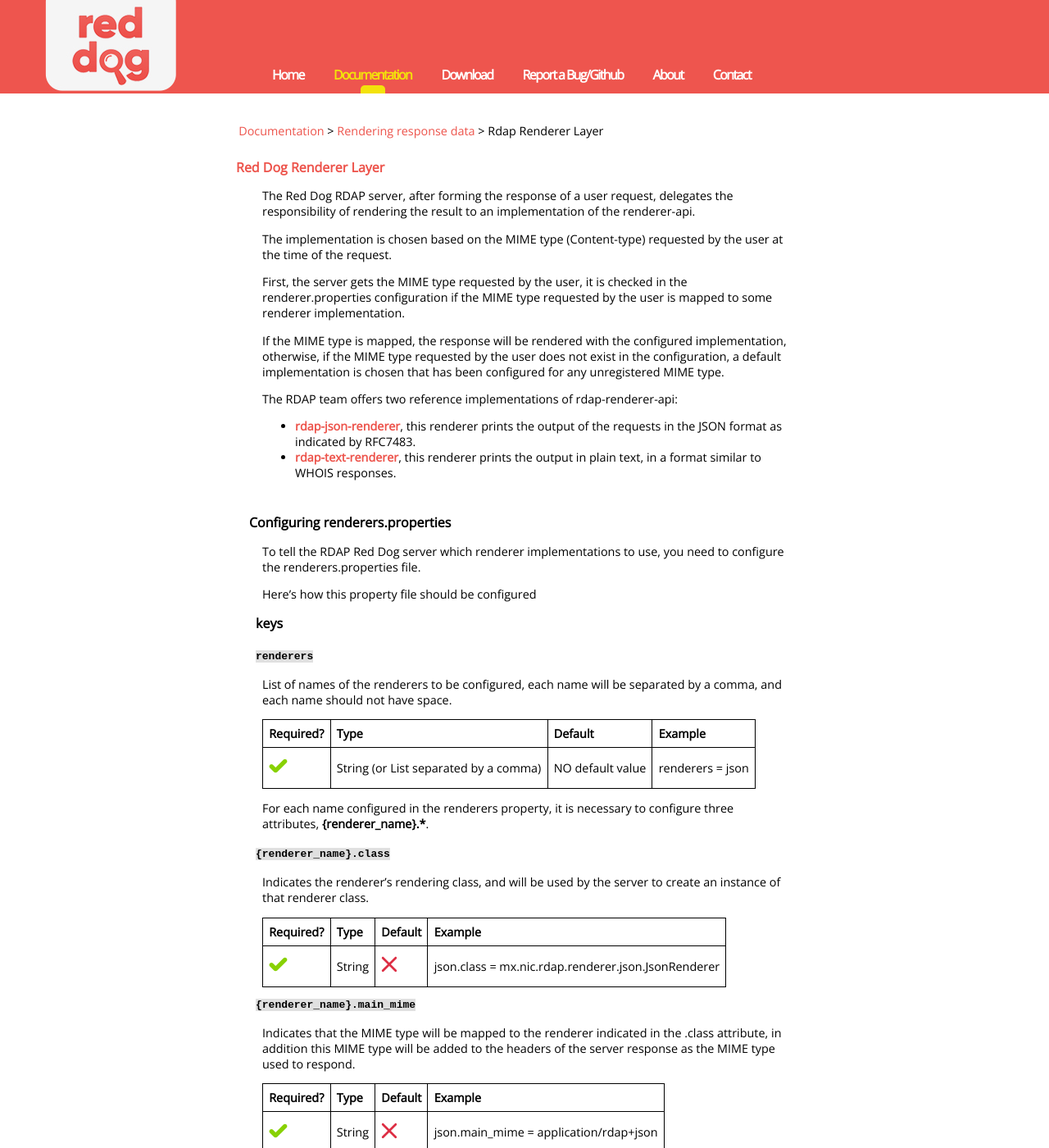
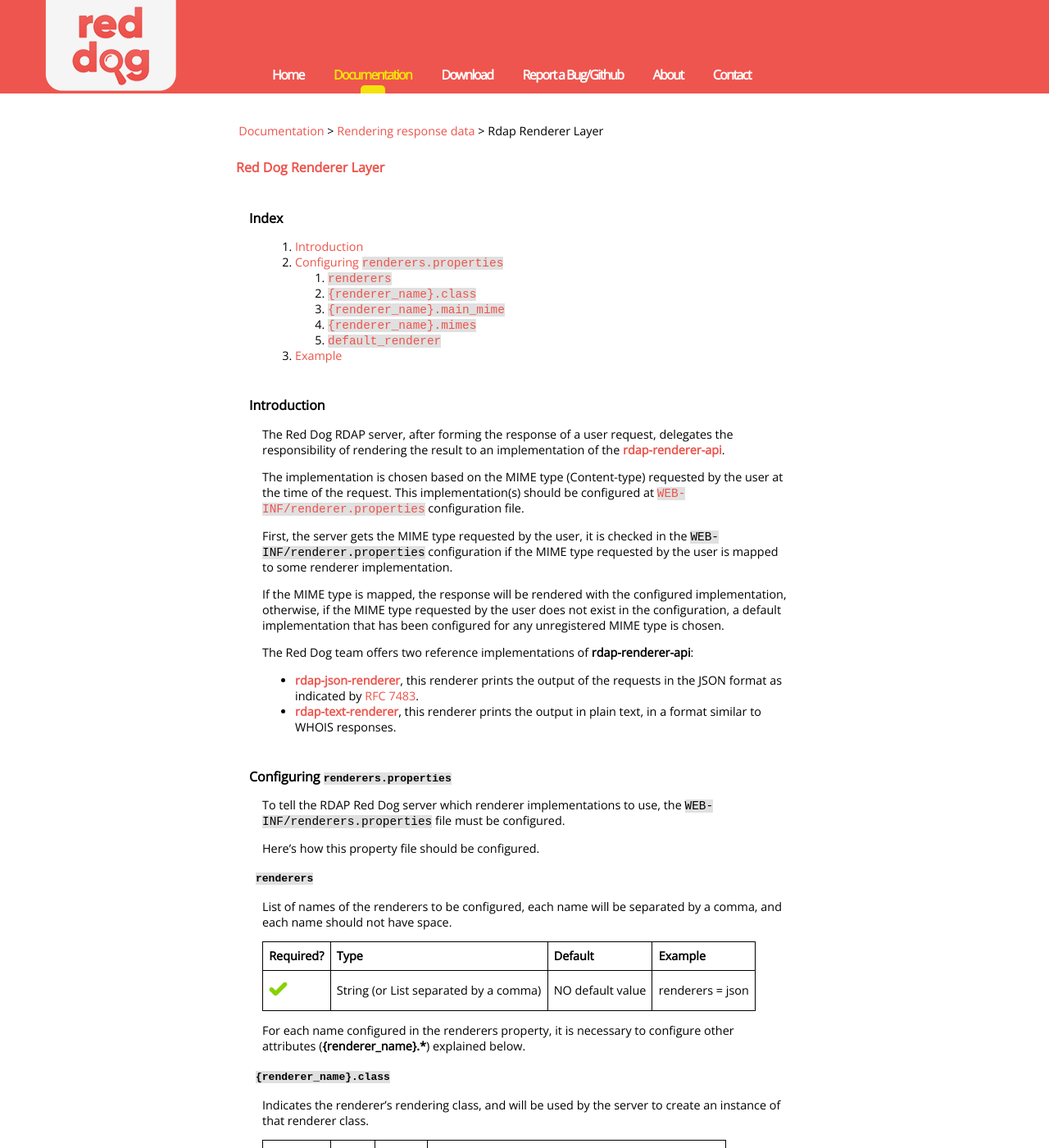
Before and after one commit to NICMx/rdap-server, a Jekyll site: the page built from renderer-layer.md, in a window 1280 px wide and 1400 px high. Shown: the whole window at 82% size. Built offline with Jekyll 4.4.1, drawn with Linux system fonts in a browser that asks for light colours; nearby versions of some CDN libraries; some of the changed text lies outside the part shown.

Commit message:
Add index, some redaction and format corrections

````diff
--- a/renderer-layer.md
+++ b/renderer-layer.md
@@ -5,27 +5,37 @@ wheretogo: ["Create new renderers", "renderer-implementation.html"]
 ---
 # Red Dog Renderer Layer
 
-The Red Dog RDAP server, after forming the response of a user request, delegates the responsibility of rendering the result to an implementation of the renderer-api.
+## Index
 
-The implementation is chosen based on the MIME type (Content-type) requested by the user at the time of the request.
+1. [Introduction](#introduction)
+1. [Configuring `renderers.properties`](#configuring-renderersproperties)
+   1. [`renderers`](#renderers)
+   1. [`{renderer_name}.class`](#renderer_nameclass)
+   1. [`{renderer_name}.main_mime`](#renderer_namemain_mime)
+   1. [`{renderer_name}.mimes`](#renderer_namemimes)
+   1. [`default_renderer`](#default_renderer)
+1. [Example](#example)
 
-First, the server gets the MIME type requested by the user, it is checked in the renderer.properties configuration if the MIME type requested by the user is mapped to some renderer implementation.
+## Introduction
 
-If the MIME type is mapped, the response will be rendered with the configured implementation, otherwise, if the MIME type requested by the user does not exist in the configuration, a default implementation is chosen that has been configured for any unregistered MIME type.
+The Red Dog RDAP server, after forming the response of a user request, delegates the responsibility of rendering the result to an implementation of the [**rdap-renderer-api**](https://github.com/NICMx/rdap-renderer-api).
 
+The implementation is chosen based on the MIME type (Content-type) requested by the user at the time of the request. This implementation(s) should be configured at [`WEB-INF/renderer.properties`](https://github.com/NICMx/rdap-server/blob/master/src/main/webapp/WEB-INF/renderers.properties) configuration file.
 
-The RDAP team offers two reference implementations of rdap-renderer-api:
+First, the server gets the MIME type requested by the user, it is checked in the `WEB-INF/renderer.properties` configuration if the MIME type requested by the user is mapped to some renderer implementation.
 
-+ __[rdap-json-renderer](https://github.com/NICMx/rdap-json-renderer)__, this renderer prints the output of the requests in the JSON format as indicated by RFC7483.
+If the MIME type is mapped, the response will be rendered with the configured implementation, otherwise, if the MIME type requested by the user does not exist in the configuration, a default implementation that has been configured for any unregistered MIME type is chosen.
+
+The Red Dog team offers two reference implementations of **rdap-renderer-api**:
+
++ __[rdap-json-renderer](https://github.com/NICMx/rdap-json-renderer)__, this renderer prints the output of the requests in the JSON format as indicated by [RFC 7483](https://tools.ietf.org/html/rfc7483).
 + __[rdap-text-renderer](https://github.com/NICMx/rdap-text-renderer)__, this renderer prints the output in plain text, in a format similar to WHOIS responses.
 
-## Configuring renderers.properties
+## Configuring `renderers.properties`
 
-To tell the RDAP Red Dog server which renderer implementations to use, you need to configure the renderers.properties file.
+To tell the RDAP Red Dog server which renderer implementations to use, the `WEB-INF/renderers.properties` file must be configured.
 
-Here's how this property file should be configured
-
-### keys
+Here's how this property file should be configured.
 
 ### `renderers`
 
@@ -35,7 +45,7 @@ List of names of the renderers to be configured, each name will be separated by
 |--------------------|--------|---------|-------------|
 | ![Yes](img/green_bkg_check.svg) | String (or List separated by a comma) | NO default value | renderers = json |
 
-For each name configured in the renderers property, it is necessary to configure three attributes, __{renderer_name}.*__.
+For each name configured in the renderers property, it is necessary to configure other attributes (__{renderer_name}.*__) explained below.
 
 ### `{renderer_name}.class`
 
@@ -70,9 +80,6 @@ List of MIME types separated by commas, these MIME types will also be mapped to
 |--------------------|--------|---------|-------------|
 | ![No](img/red_x.svg) | String | ![No](img/red_x.svg) |  json.mimes = application/json, application/html |
 
-
-
-
 ### `default_renderer`
 
 Sets the renderer name to act as the default renderer for any MIME type. The name must be one of the configured in the renderers property.
@@ -85,8 +92,7 @@ Sets the renderer name to act as the default renderer for any MIME type. The nam
 
 The following is an example configuration of 'renderers.properties' and a table that demonstrates the behavior of the example configuration
 
-
-```
+```ini
 renderers = json, html, text
 
 json.class = foo.bar.json.JsonRenderer
@@ -105,8 +111,6 @@ default_renderer = json
 
 ```
 
-
-
 | MIME type requested | Renderer | MIME type sent by the server |
 |---------------------|----------|------------------------------|
 | application/json | json | application/json+rdap |
````
